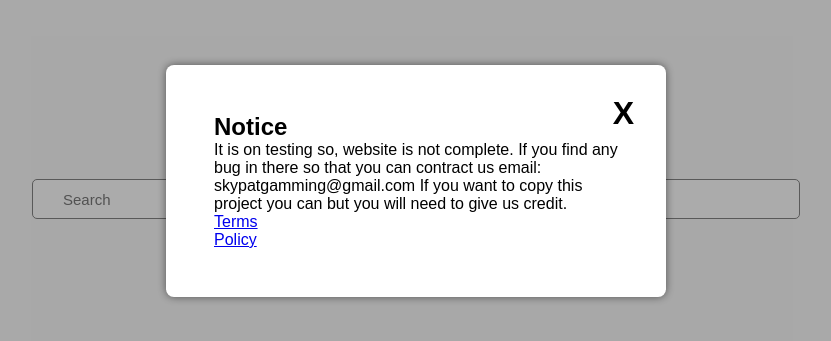
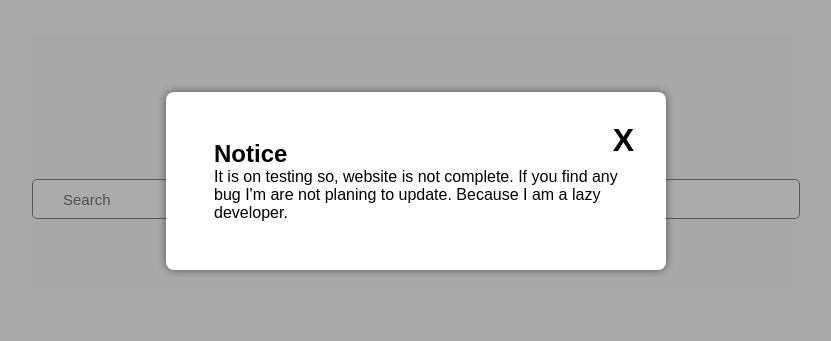
Before and after one commit to OnionOrbit/search, a website: page search.html in a window 1280 px wide. Shown: the part 219-560 px from the top of the page, without its empty margins (224-1055 px from the left). Drawn offline with Linux system fonts and the light colour scheme.

Commit message:
Update search.html

```diff
--- a/search.html
+++ b/search.html
@@ -41,9 +41,7 @@ font-size: 15px
         <div class="popup-content">
             <h1>X</h1>
             <h2>Notice</h2>
-            <p>It is on testing so, website is not complete. If you find any bug in there so that you can contract us
-              email: skypatgamming@gmail.com If you want to copy this project you can but you will need to give us credit.
-            </p> <a href=#>Terms</a><br><a href=#>Policy</a>
+            <p>It is on testing so, website is not complete. If you find any bug I'm are not planing to update. Because I am a lazy developer.
         </div>
     </div>
 
```
